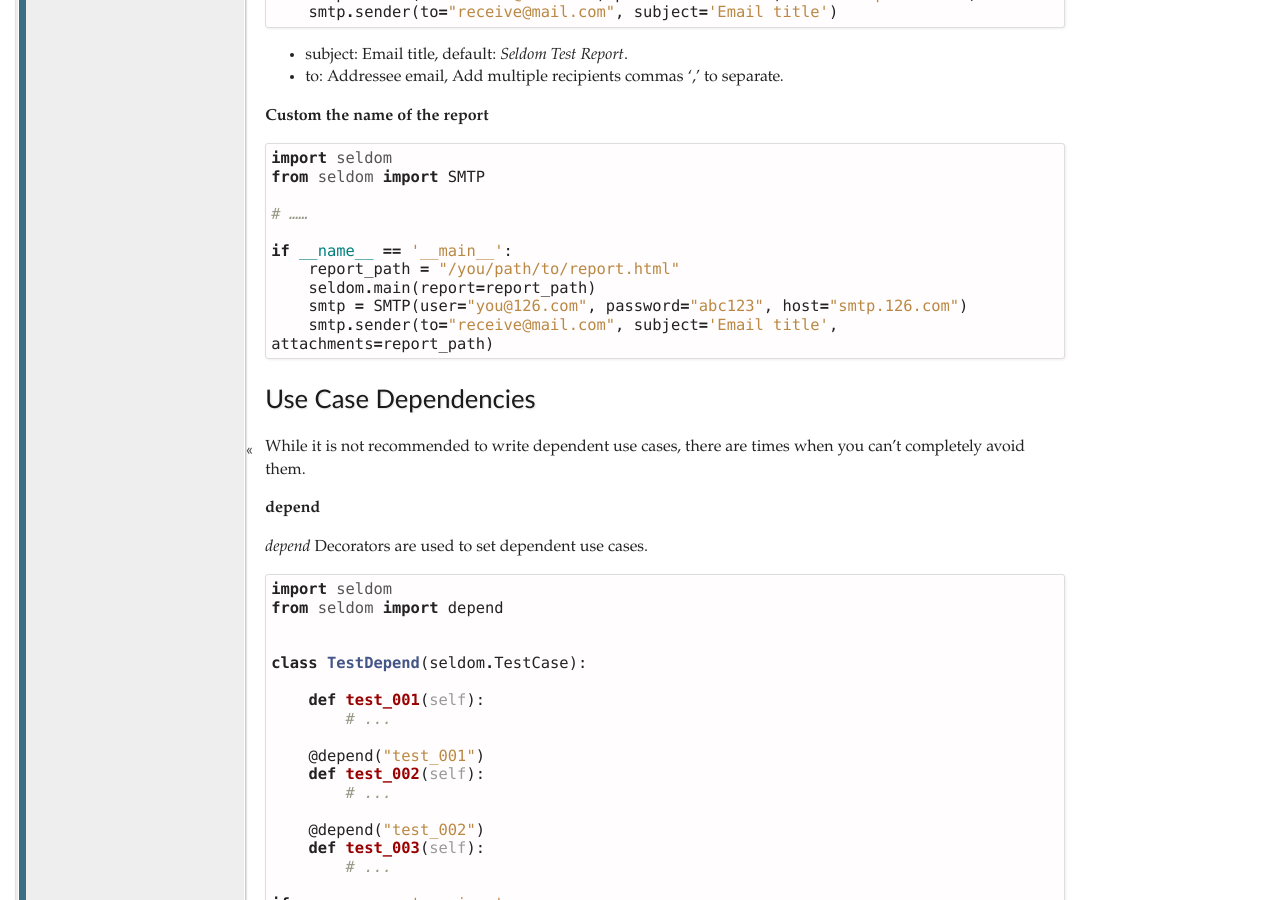
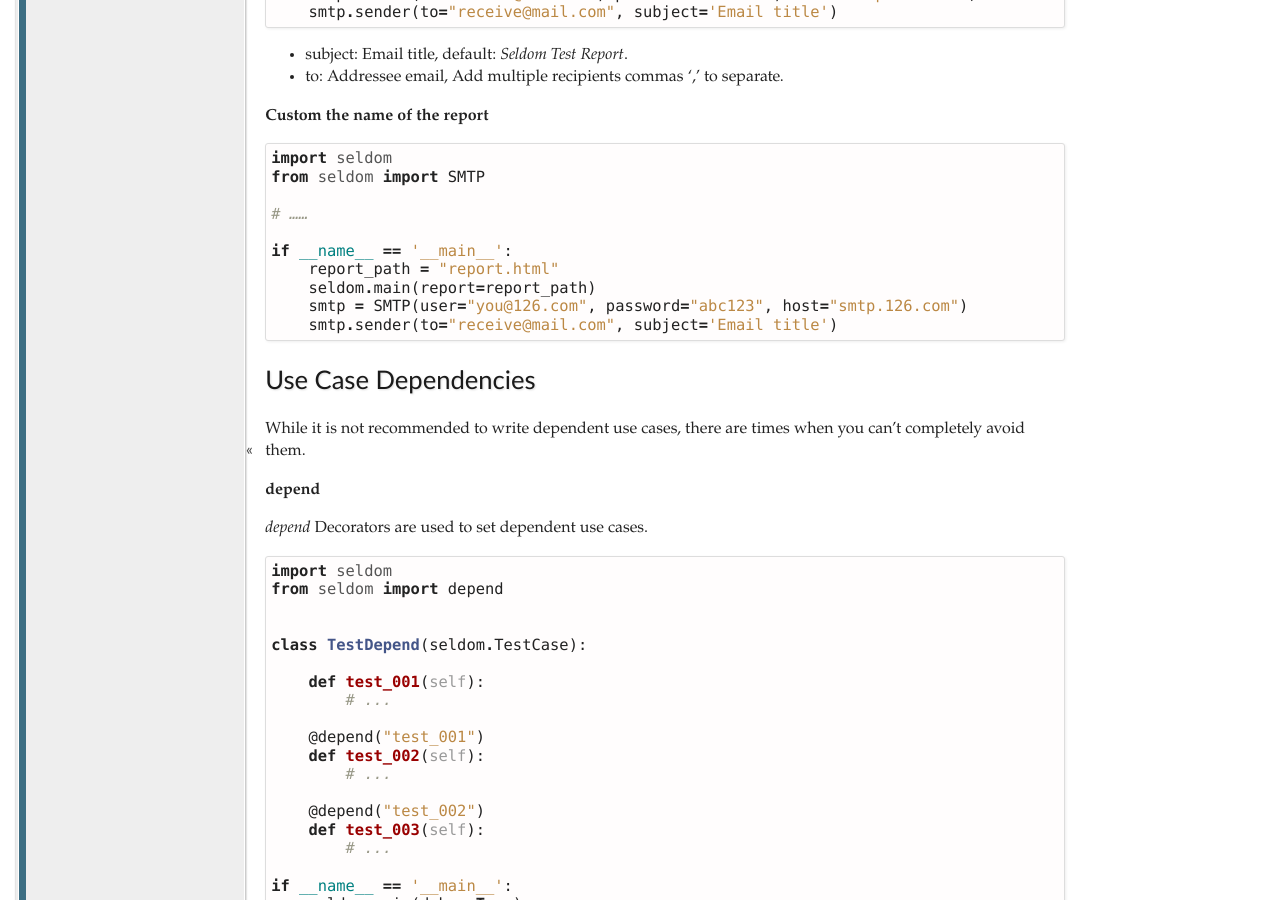
Before and after one commit to SeldomQA/seldom, a Sphinx documentation site: the page built from docs/rst_docs/advanced.rst, in a window 1280 px wide and 900 px high, scrolled down 6138 px. Built offline with Sphinx 7.4.7, drawn with Linux system fonts in a browser that asks for light colours.

Commit message:
doc: update

````diff
--- a/docs/advanced.md
+++ b/docs/advanced.md
@@ -353,10 +353,10 @@ from seldom import SMTP
 # ……
 
 if __name__ == '__main__':
-    report_path = "/you/path/to/report.html"
+    report_path = "report.html"
     seldom.main(report=report_path)
     smtp = SMTP(user="you@126.com", password="abc123", host="smtp.126.com")
-    smtp.sender(to="receive@mail.com", subject='Email title', attachments=report_path)
+    smtp.sender(to="receive@mail.com", subject='Email title')
 ```
 
 > `debug`模式不会生成测试报告， 自动化发邮件不支持`debug` 模式，自然也无法将报告发送到指定邮箱了。
--- a/docs/rst_docs/advanced.rst
+++ b/docs/rst_docs/advanced.rst
@@ -381,10 +381,10 @@ Automatic Email
     # ……
 
     if __name__ == '__main__':
-        report_path = "/you/path/to/report.html"
+        report_path = "report.html"
         seldom.main(report=report_path)
         smtp = SMTP(user="you@126.com", password="abc123", host="smtp.126.com")
-        smtp.sender(to="receive@mail.com", subject='Email title', attachments=report_path)
+        smtp.sender(to="receive@mail.com", subject='Email title')
 
 
 
````
